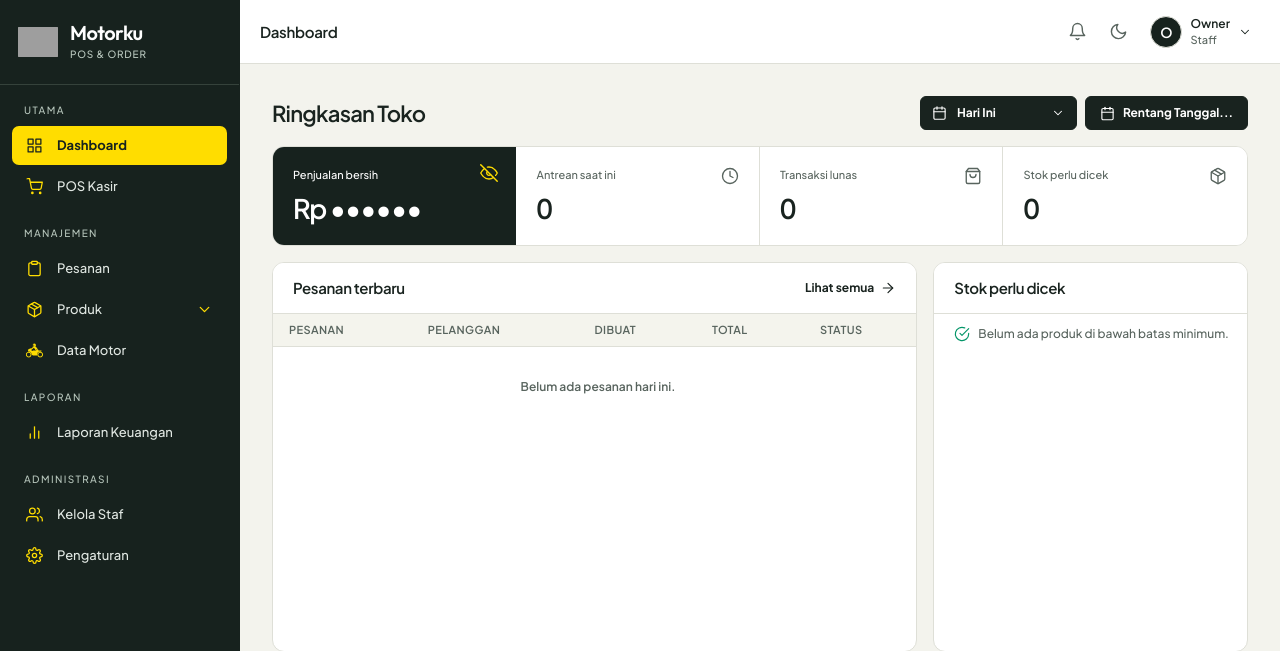
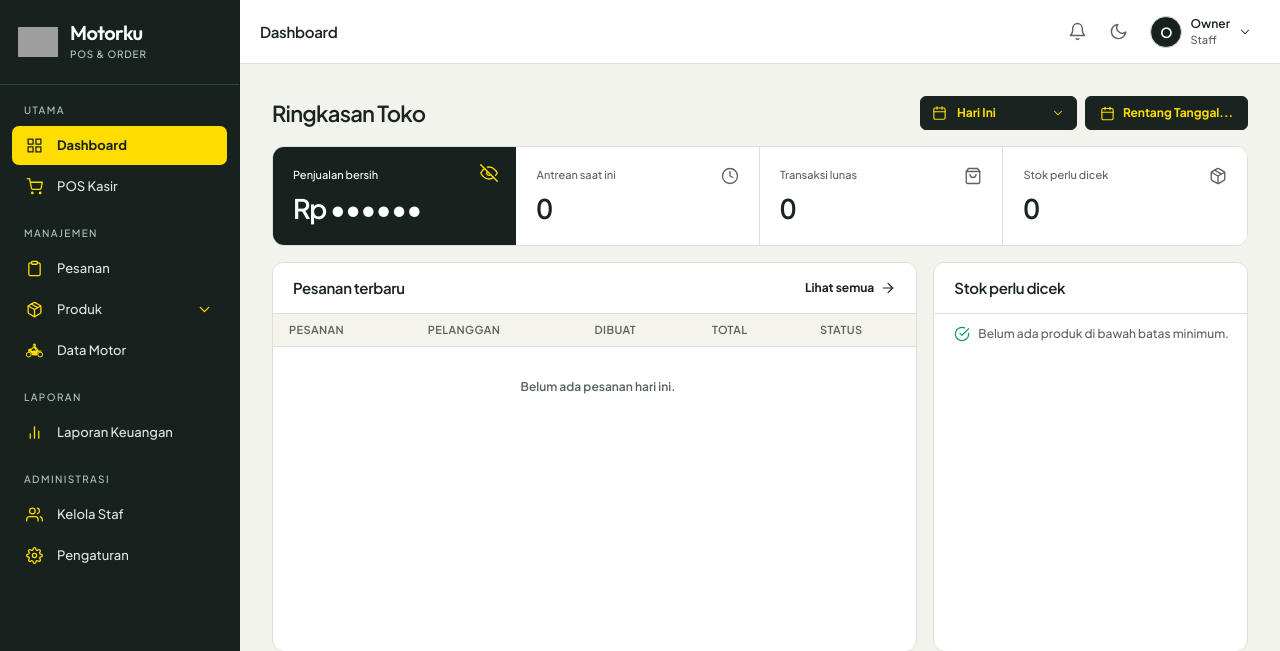
Before and after one commit to nabielnx/Motorku, a Laravel app: page /dashboard in a window 1280 px wide. Shown: the top 651 px of the page. Run offline with Laravel 12, Linux system fonts and the light colour scheme; a user stored in the database is signed in; data comes from the database, SQL or seed files in the repository; data that the repository does not hold is empty; style sheets or scripts are compiled from the project's sources; some libraries are stand-ins or nearby versions; grey boxes are pictures that could not be loaded.

Commit message:
fix: make dashboard date controls text and icons yellow

```diff
--- a/resources/css/admin-visual.css
+++ b/resources/css/admin-visual.css
@@ -234,8 +234,14 @@
     font-weight: 600;
     letter-spacing: -0.035em;
 }
+:is(.admin-workspace, .admin-icons .admin-dialog) .admin-dashboard :is(button, select).bg-primary {
+    background: #19231f;
+    border-color: #19231f;
+    color: var(--admin-yellow);
+}
+:is(.admin-workspace, .admin-icons .admin-dialog) .admin-dashboard :is(button, select).bg-primary:hover { background: #2b3931; }
 :is(.admin-workspace, .admin-icons .admin-dialog) .admin-dashboard .relative:has(> select.bg-primary) > svg,
-:is(.admin-workspace, .admin-icons .admin-dialog) .admin-dashboard button.bg-primary svg { color: var(--admin-surface); }
+:is(.admin-workspace, .admin-icons .admin-dialog) .admin-dashboard button.bg-primary svg { color: var(--admin-yellow); }
 :is(.admin-workspace, .admin-icons .admin-dialog) .admin-dashboard-summary {
     border: 1px solid var(--admin-edge);
     border-radius: 12px;
```
